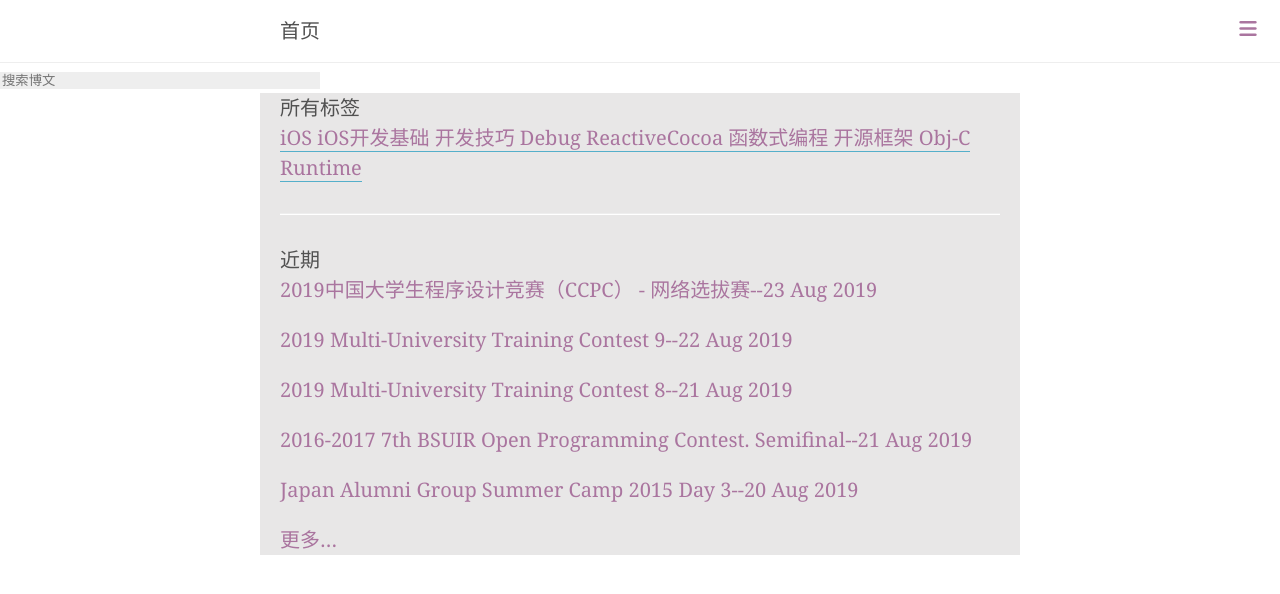
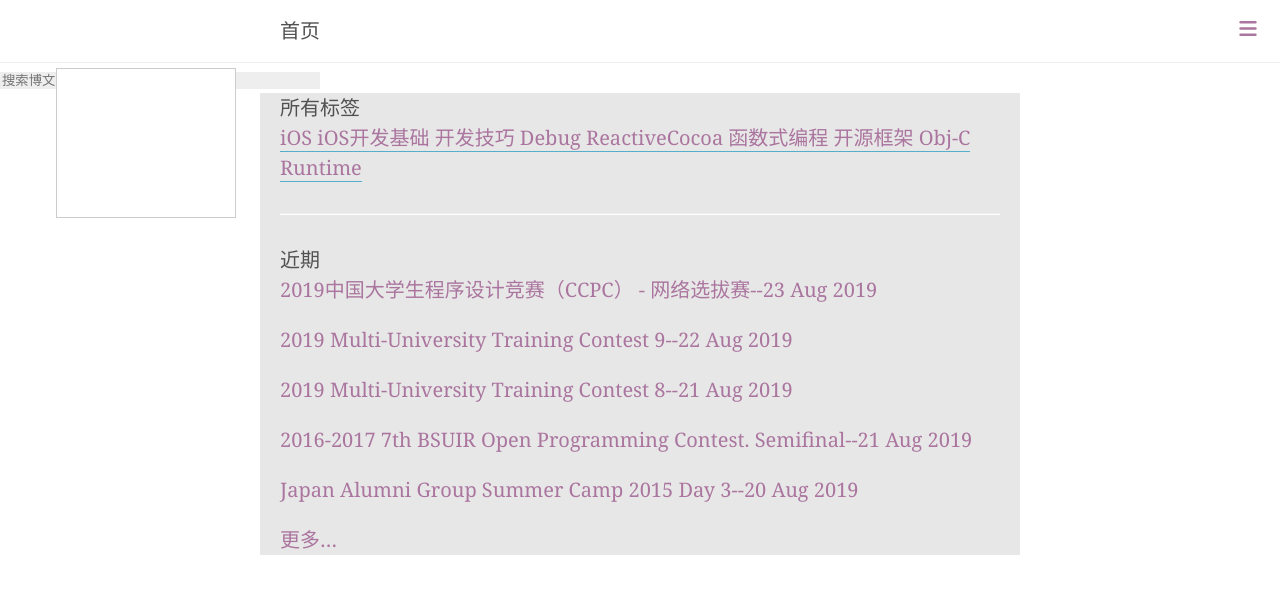
Before and after one commit to XtrueT/xtruet.github.com, a Jekyll site: the page built from index.html, in a window 1280 px wide. Shown: the top 594 px of the page. Built offline with Jekyll 4.4.1, drawn with Linux system fonts in a browser that asks for light colours; nearby versions of some CDN libraries; library files that are not in the unit come from our copies; comment, search, counter and statistics services are not loaded.

Commit message:
Update index.css

```diff
--- a/public/css/index.css
+++ b/public/css/index.css
@@ -41,6 +41,7 @@ h3 {
   display: block;
   position: absolute; */
   width: 25vw;
+
 }
 #search-input {
   background: #eee;
@@ -50,7 +51,17 @@ h3 {
 }
 #results-container{
   background: #eee3f0;
-  max-height: 25vh;
+  display:block;
+  left: 56px;
+  position: absolute;
+  top: 68px;
+  z-index: 999;
+  background: #fff;
+  border: 1px solid #ccc;
+  padding: 2px;
+  width: 180px;
+  height: 150px;
+  overflow:auto;
 }
 
 
```
